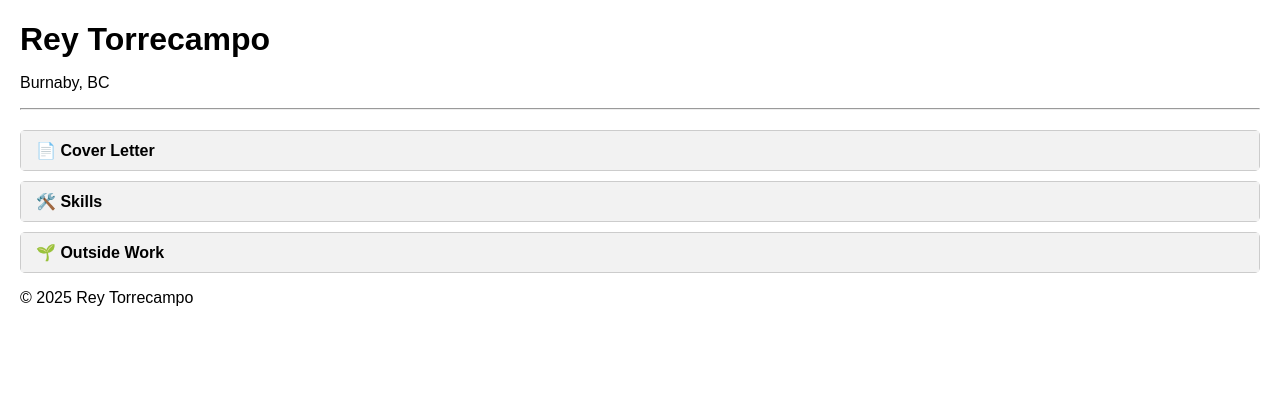
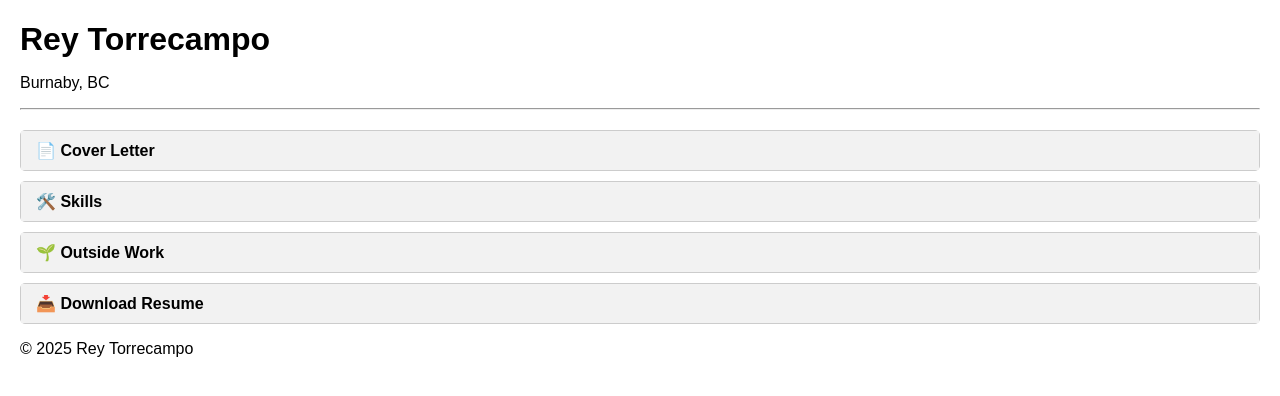
Before and after one commit to renece153/coverletter_vizzion, a Jekyll site: the page index.html, which Jekyll copies as it is, in a window 1280 px wide. Shown: the top 396 px of the page. Built offline with Jekyll 4.4.1, drawn with Linux system fonts in a browser that asks for light colours.

Commit message:
Update index.html

```diff
--- a/index.html
+++ b/index.html
@@ -124,6 +124,17 @@
 
   </div>
 
+  <!-- Downloadable Content -->
+  <div class="accordion-item">
+  <div class="accordion-header">📥 Download Resume</div>
+  <div class="accordion-content">
+    <p>You can download my resume in HTML format below:</p>
+    <a href="Rey_Torrecampo_Resume.html" download style="font-weight: bold; color: #007BFF;">
+      ⬇️ Click here to download
+    </a>
+  </div>
+</div>
+
   <footer>
     <p>&copy; 2025 Rey Torrecampo</p>
   </footer>
```
